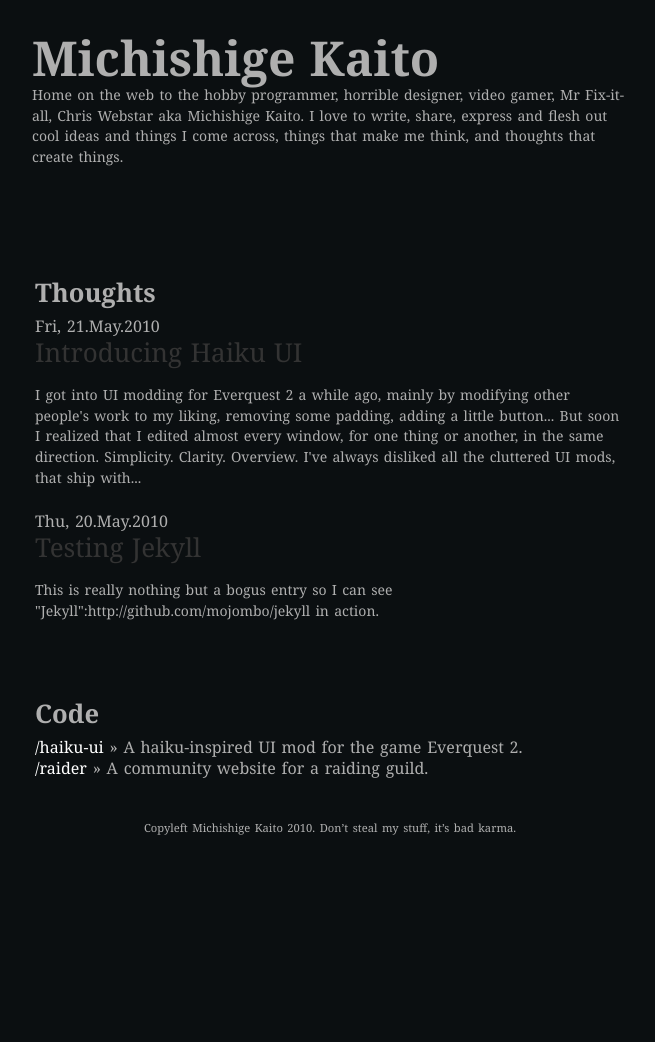
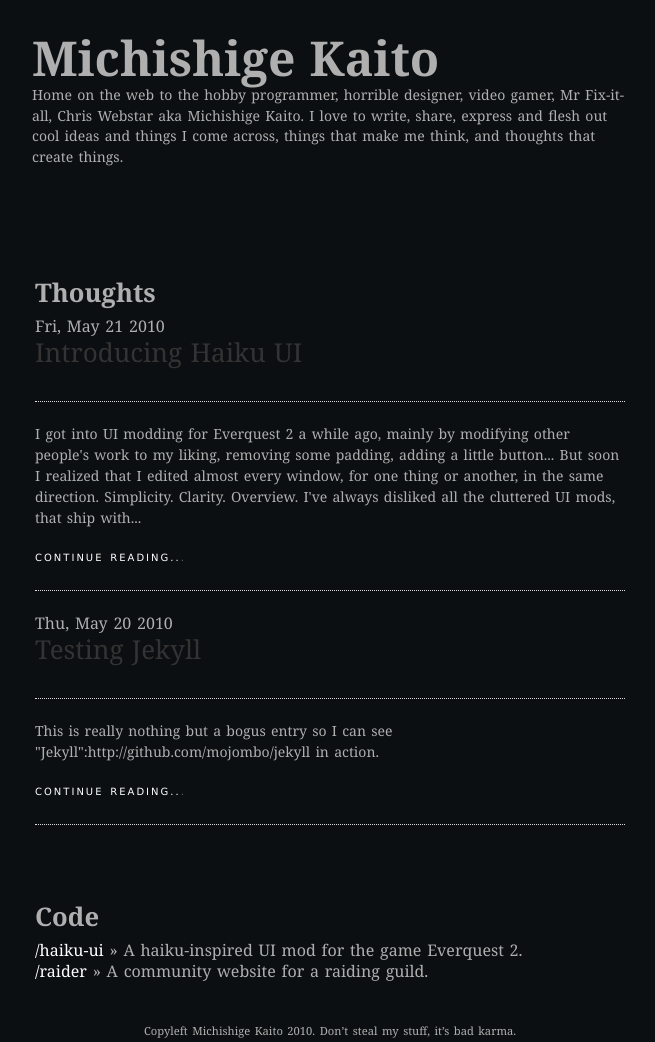
Before and after one commit to mkaito/mkaito.github.com, a Jekyll site: the page built from index.html, in a window 1280 px wide. Shown: the whole page, without its empty margins (310-965 px from the left). Built offline with Jekyll 4.4.1, drawn with Linux system fonts in a browser that asks for light colours; Markdown is read by kramdown in place of the engine named in the settings; before the commit the page ends 900 px from its top, so only the background shows below that.

Commit message:
Added several styles for article excerpts

```diff
--- a/css/screen.css
+++ b/css/screen.css
@@ -70,7 +70,7 @@ div#content section h2,
 div#content article h2 { margin: 12px 0; }
 
 /* Section: Articles */
-section#articles div#meta {
+section#articles div#meta, article div#meta {
     text-transform: uppercase;
     margin-bottom: 16px;
     color: #CCC;
@@ -99,9 +99,24 @@ section#articles h3 a {
     width: 100%;
 }
 
-section#arcitles h3 a:hover{
-    color:#F49300;
-    cursor:pointer;
+section#articles h3 a:hover{
+    color: #F49300;
+    cursor: pointer;
+}
+
+section#articles p.byline, article p.byline {
+    border-bottom: 1px dotted #DEDEDE;
+    color: #666;
+    display: block;
+    font-family: 'Lucida Grande', Geneva, Helvetica, sans-serif;
+    font-size: 10px;
+    height: 42px;
+    letter-spacing: 0.2em;
+    margin-bottom: 22px !important;
+    margin-top: -3px;
+    text-align: left;
+    text-transform: uppercase;
+    width: 100%;
 }
 
 div#content section h2 { font-size: 1.6em; }
--- a/index.html
+++ b/index.html
@@ -9,11 +9,12 @@ title: Michishige Kaito
   <ul>
     {% for article in site.posts %}
     <li>
-      <div class="postMeta">{{ article.date | date:"%a, %d.%b.%Y" }}</div>
+      <div class="meta">{{ article.date | date:"%a, %b %d %Y" }}</div>
       <h3><a href="{{ article.url }}" title="{{ article.title }}">{{ article.title }}</a></h3>
       <div class="entry">
         <p class="byline">{{ article.byline }}</p>
         <p>{{ article.content | truncatewords:60 }}</p>
+        <p class="byline"><a href="{{ article.url }}" title="{{ article.title }}">Continue reading..</a>.</p>
       </div>
     </li>
 
```
